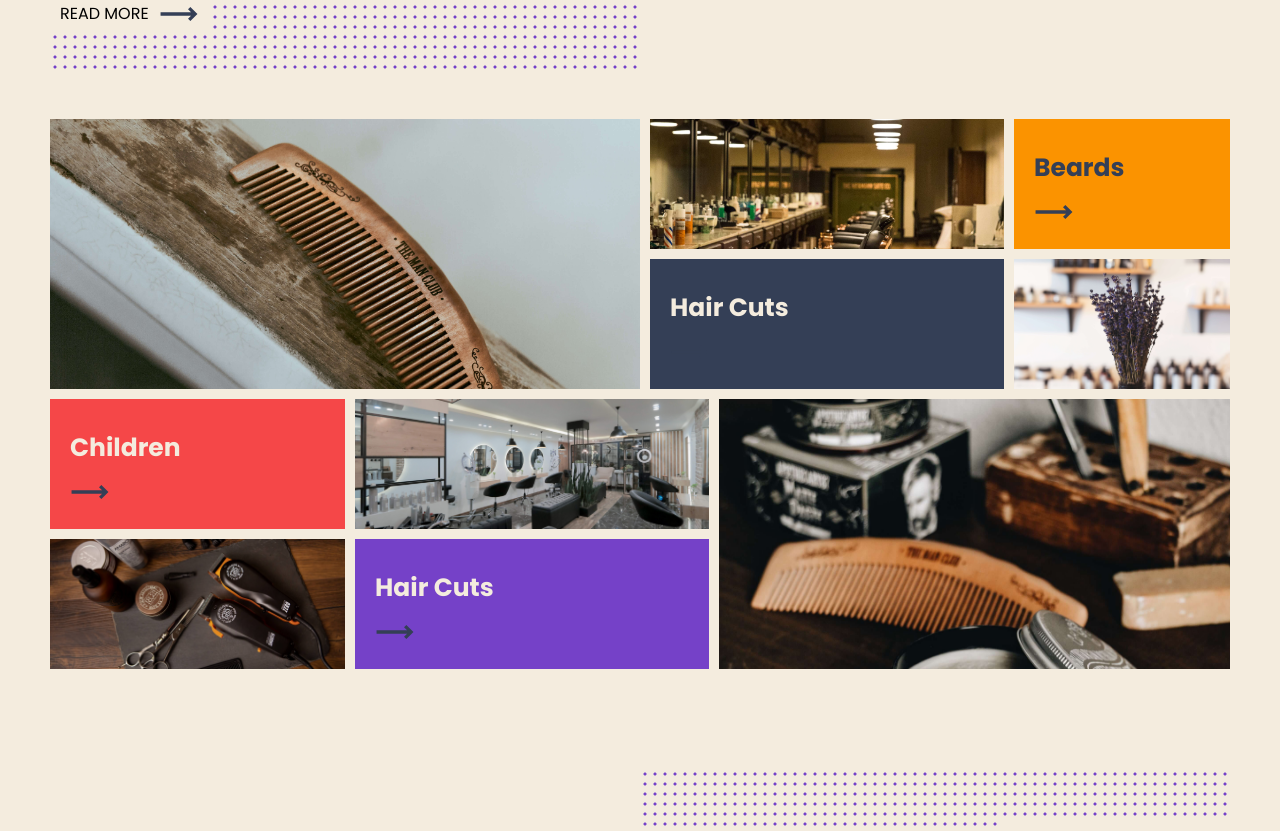
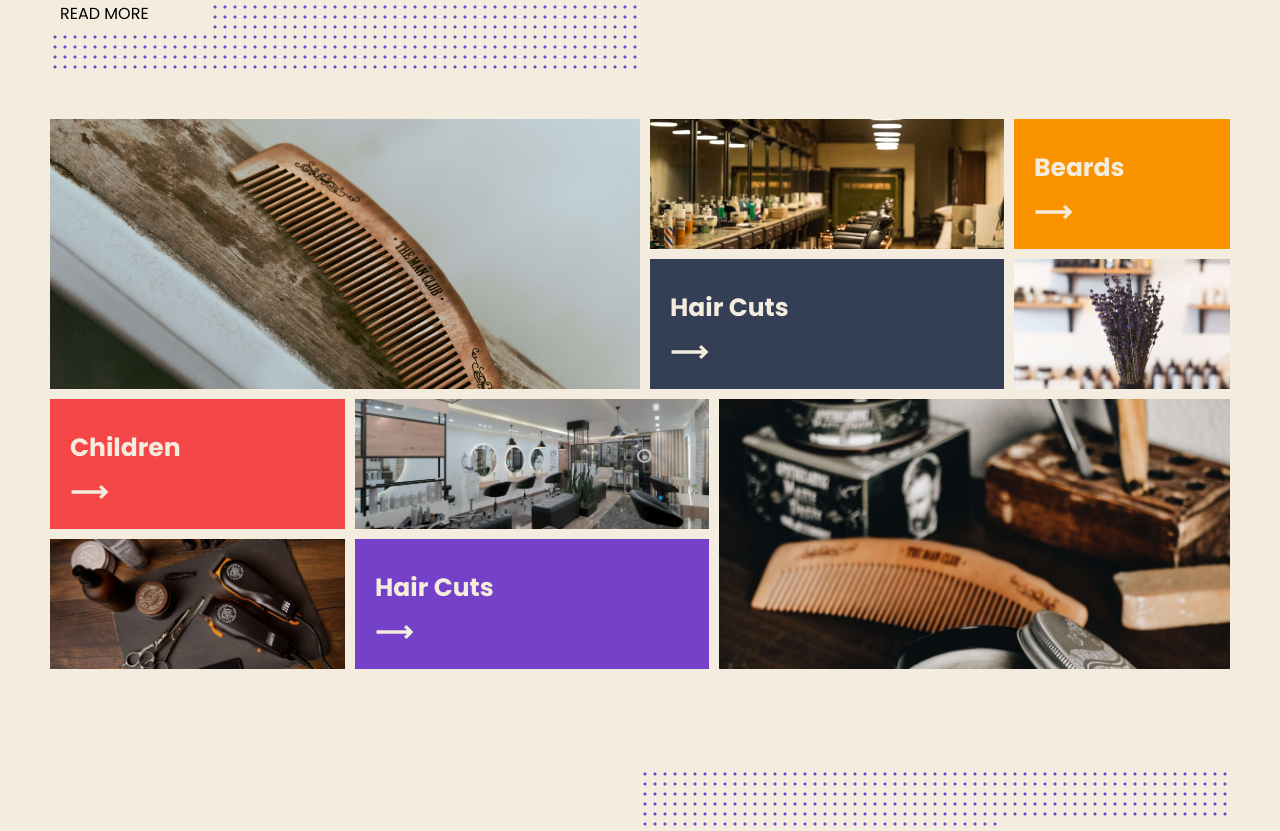
Before and after one commit to ChristianWare/template1, a Next.js app: page / in a window 1280 px wide. Shown: the part 2581-3412 px from the top of the page. Built offline with nearby package versions, Linux system fonts and the light colour scheme.

Commit message:
Gallery Hover Scale Effect

```diff
--- a/components/Photos.js
+++ b/components/Photos.js
@@ -52,24 +52,24 @@
           <div className={styles.box2}>
             <Image src={b3} layout='fill' objectFit='cover' />
           </div>
-          <div className={styles.box3}>
+          <Link href='/services/#beards'>
+            <motion.div whileTap={{ scale: 0.9 }} className={styles.box3}>
               <h5>Beards</h5>
 
-            <Link href='/services/#beards'>
-              <a>
-                <CgArrowLongRight className={styles.iconBeard} />
-              </a>
-            </Link>
-          </div>
-          <div className={styles.box4}>
-            <h5>Hair Cuts</h5>
-
-            <Link href='/services/#haircuts'>
               <a>
                 <CgArrowLongRight className={styles.icon} />
               </a>
+            </motion.div>
           </Link>
-          </div>
+          <Link href='/services/#haircuts'>
+            <motion.div whileTap={{ scale: 0.9 }} className={styles.box4}>
+              <h5>Hair Cuts</h5>
+
+              <a>
+                <CgArrowLongRight className={styles.icon} />
+              </a>
+            </motion.div>
+          </Link>
           <div className={styles.box5}>
             <Image src={b4} layout='fill' objectFit='cover' />
           </div>
@@ -83,27 +83,27 @@
           <div className={styles.box1B}>
             <Image src={b5} layout='fill' objectFit='cover' />
           </div>
-          <div className={styles.box2B}>
+          <Link href='/services/#children'>
+            <motion.div whileTap={{ scale: 0.9 }} className={styles.box2B}>
               <h5>Children</h5>
 
-            <Link href='/services/#children'>
               <a>
                 <CgArrowLongRight className={styles.icon} />
               </a>
+            </motion.div>
           </Link>
-          </div>
           <div className={styles.box3B}>
             <Image src={b6} layout='fill' objectFit='cover' />
           </div>
-          <div className={styles.box4B}>
+          <Link href='/services/#haircuts'>
+            <motion.div whileTap={{ scale: 0.9 }} className={styles.box4B}>
               <h5>Hair Cuts</h5>
 
-            <Link href='/services/#haircuts'>
               <a>
                 <CgArrowLongRight className={styles.icon} />
               </a>
+            </motion.div>
           </Link>
-          </div>
           <div className={styles.box5B}>
             <Image src={b7} layout='fill' objectFit='cover' />
           </div>
--- a/styles/Photo.module.css
+++ b/styles/Photo.module.css
@@ -1,7 +1,6 @@
 .photosContainer {
     display: flex;
     flex-direction: column;
-    /* align-items: center; */
     justify-content: center;
     margin-bottom: 15rem;
 
@@ -57,10 +56,8 @@
 
 .icon {
     font-size: 4rem;
-    color: var(--accent1) !important;
+    color: var(--accent4);
 }
-
-
 
 .boxContainer {
     display: grid;
@@ -90,7 +87,6 @@
 .box5B
 {
     position: relative;
-
 }
 
 .box3,
@@ -102,11 +98,11 @@
     align-items: flex-start;
     justify-content: space-between;
     padding: 3rem 3rem 1rem 2rem ;
+    cursor: pointer;
 }
 
 .box3 {
     background-color: var(--accent3);
-    color: var(--accent1);
 }
 
 .box2B {
@@ -117,6 +113,7 @@
    align-items: flex-start;
    justify-content: space-between;
    padding: 3rem 3rem 1rem 2rem;
+   cursor: pointer;
 }
 
 .box4
@@ -128,16 +125,7 @@
     align-items: flex-start;
     justify-content: space-between;
     padding: 3rem 3rem 1rem 2rem;
-}
-
-.icon {
-    font-size: 4rem;
-    color: var(--accent4);
-}
-
-.iconBeard {
-    font-size: 4rem;
-    color: var(--accent1);
+    cursor: pointer;
 }
 
 .boxContainer2 {
```
Also changed, not shown: styles/gallery.module.css (+9 -2 lines). Lines whose indentation alone changed are shown as unchanged.
